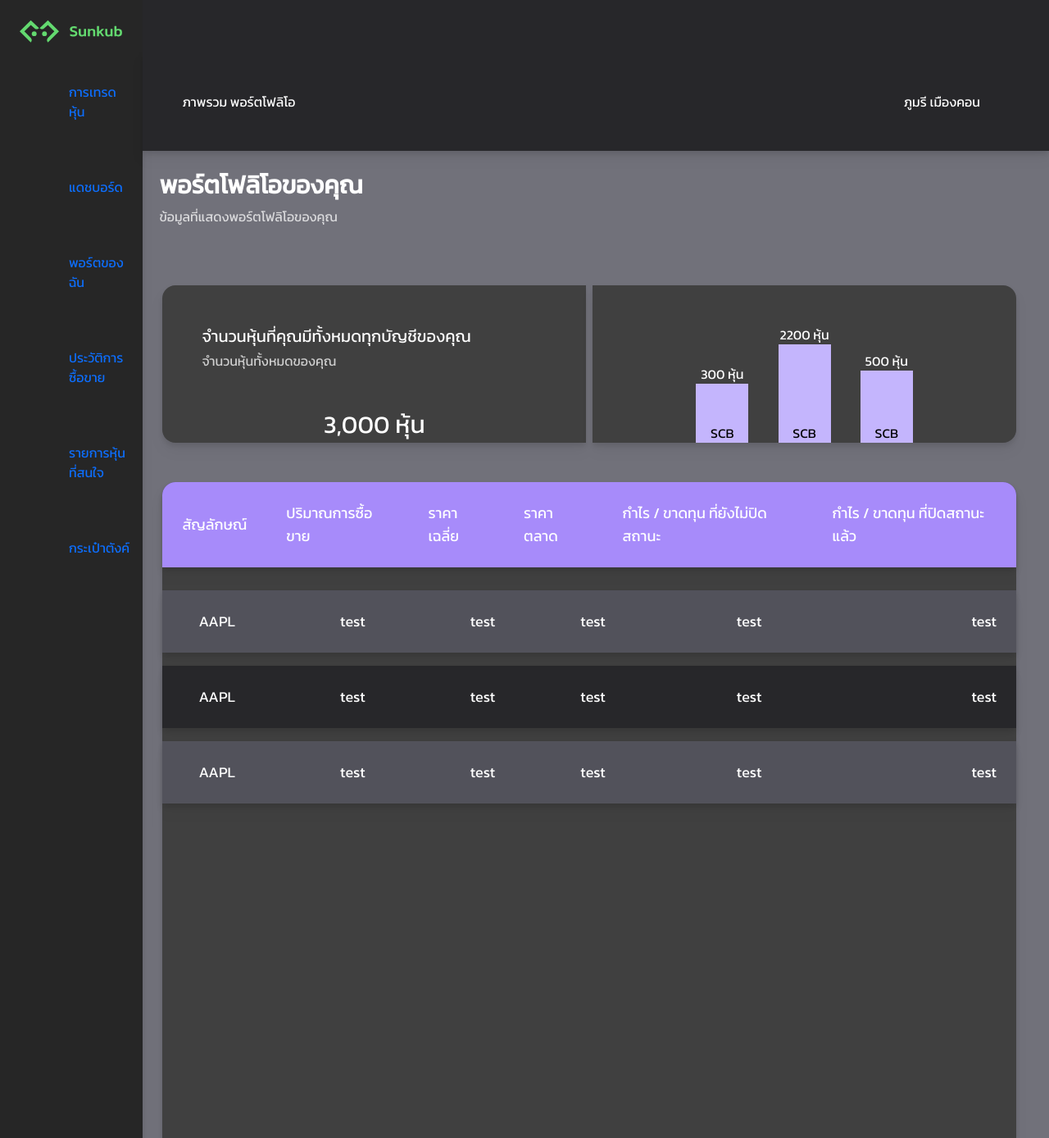
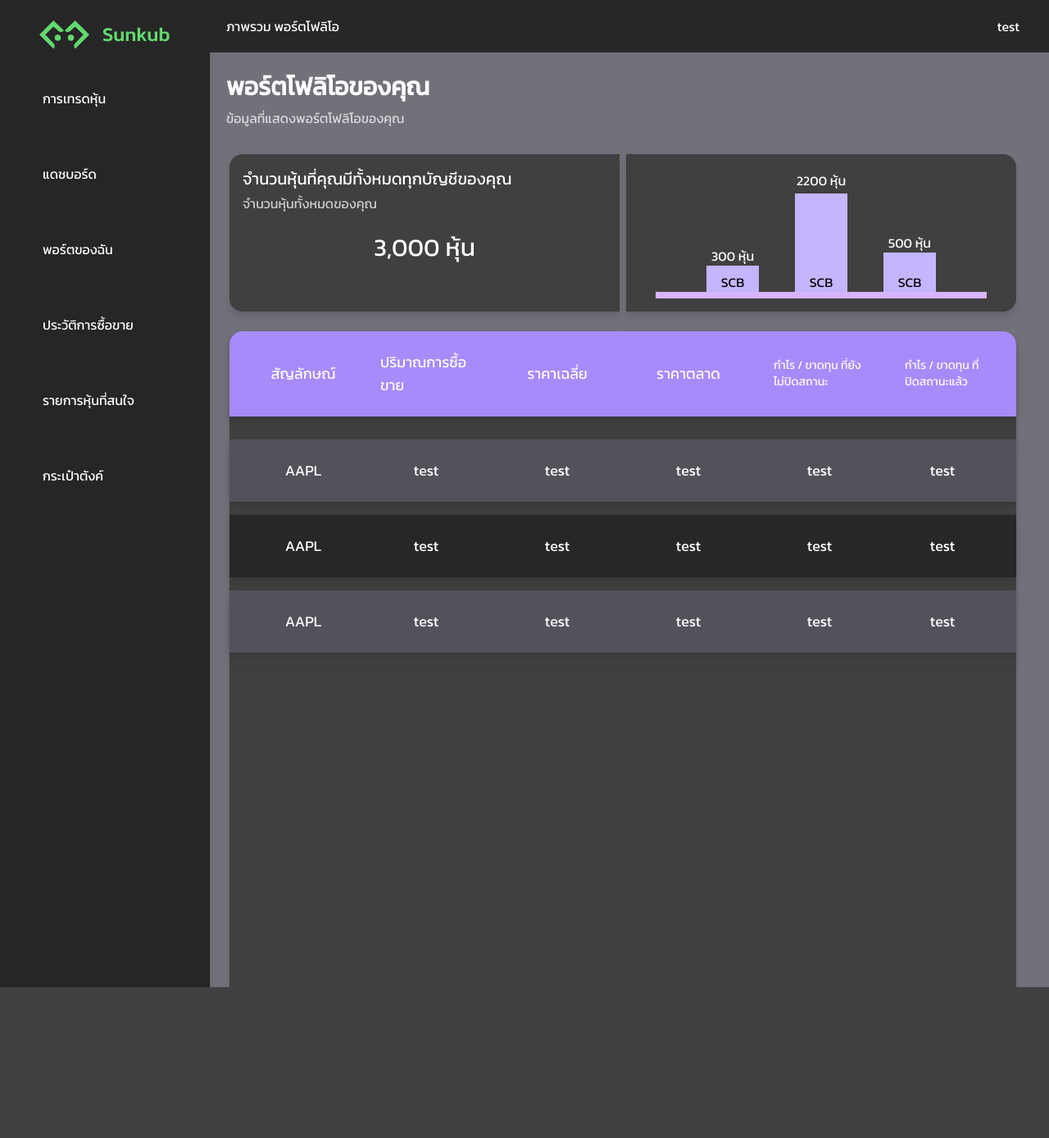
Before and after one commit to RattipongMark/sunkub, a Laravel app: template sunkub-back/resources/views/real_pages/user_portfolio.blade.php in a window 1280 px wide. Shown: the whole page at 82% size. After the commit the page ends 1204 px from the top, so only its background shows below. Run offline with Laravel 10, Linux system fonts and the light colour scheme; the template is opened without the code that fills it, so the values that code supplies are empty; style sheets or scripts are compiled from the project's sources; some libraries are stand-ins or nearby versions.

Commit message:
edit grid in user_history and portfolio

```diff
--- a/sunkub-back/resources/views/real_components/sidebar.blade.php
+++ b/sunkub-back/resources/views/real_components/sidebar.blade.php
@@ -62,7 +62,7 @@
                     <div class="navbar bg-zinc-800 text-white pl-5 pr-5 ">
                         <div>@yield('contentnav')</div>
                         <div class="dropdown dropdown-end pr-4 ">
-                            <div tabindex="0" role="button">{{ $user->fname }}</div>
+                            <div tabindex="0" role="button">test</div>
                             <ul tabindex="0"
                                 class="dropdown-content z-[1] menu p-2 shadow bg-violet-950 rounded-box w-36 mt-4">
                                 <li><a class="purple200" href="/loginport">สลับบัญชี</a></li>
--- a/sunkub-back/resources/views/real_pages/buy.blade.php
+++ b/sunkub-back/resources/views/real_pages/buy.blade.php
@@ -54,11 +54,8 @@
                     <div class="flex justify-end mt-14">
                         <a href="" class="bg-violet-300 mb-3 rounded-xl hover:bg-violet-400"><p class="text-neutral-800 text-xl mx-4 my-2">ยืนยัน</p></a>
                     </div>
-
-
                 </div>
             </div>
         </div>
-
     </div>
 @endsection
--- a/sunkub-back/resources/views/real_pages/user_portfolio.blade.php
+++ b/sunkub-back/resources/views/real_pages/user_portfolio.blade.php
@@ -1,17 +1,19 @@
 @extends('real_components/sidebar')
+
+@section('css')
+    <link rel="stylesheet" href="/css/user.css">
+    @vite('resources/css/app.css')
+@endsection
 
 @section('title')
     portfolio
 @endsection
 
+@section('contentnav')
+    ภาพรวม พอร์ตโฟลิโอ
+@endsection
+
 @section('content')
-<div class="navbar bg-zinc-800 text-white flex justify-between drop-shadow-lg p-5 pl-5 pr-5">
-    <div>ภาพรวม พอร์ตโฟลิโอ</div>
-    <div class="flex items-center">
-        <div class="mr-4">ภูมรี เมืองคอน</div>
-        <img src="https://via.placeholder.com/30x30" alt="" class="mr-5"></img>
-    </div>
-</div>
 <div class="flex flex-row justfify-between">
     <div class="flex-1 mb-4">
         <div class="text-white text-3xl font-bold pt-6 pl-5">
@@ -23,7 +25,7 @@
     </div>
 </div>
 <div class="flex flex-row justify-between">
-    <div class="flex-1 h-48 bg-neutral-700 rounded-l-2xl drop-shadow-lg mt-5 ml-6 mr-2 p-5">
+    <div class="flex-1 h-48 bg-neutral-700 rounded-l-2xl drop-shadow-lg mt-2 ml-6 mr-2 p-3">
         <div class="flex flex-col">
             <div class="text-white text-xl">
                 จำนวนหุ้นที่คุณมีทั้งหมดทุกบัญชีของคุณ
@@ -31,17 +33,17 @@
             <div class="text-white opacity-75 mt-1">
                 จำนวนหุ้นทั้งหมดของคุณ
             </div>
-            <div class="flex text-white text-3xl items-center justify-center mt-5">
+            <div class="flex text-white text-3xl items-center justify-center mt-4">
                 3,000 หุ้น
             </div>
         </div>
     </div>
-    <div class="flex-1 h-48 bg-neutral-700 rounded-r-2xl drop-shadow-lg mt-5 mr-10 p-5">
+    <div class="flex-1 h-48 bg-neutral-700 rounded-r-2xl drop-shadow-lg mt-2 mr-10 p-3">
         <div class="flex flex-col h-full">
             <div class="grid grid-cols-3 flex-grow">
                 <div class="flex flex-col items-center ml-20">
                     <div class="flex mt-auto text-white">300 หุ้น</div>
-                    <div class="flex mt-0 text-black bg-violet-300 w-16 h-12"></div>
+                    <div class="flex mt-0 text-black bg-violet-300 w-16 h-2"></div>
                     <div class="flex items-center justify-center mt-0 text-black bg-violet-300 w-16">SCB</div>
                 </div>
                 <div class="flex flex-col items-center">
@@ -51,7 +53,7 @@
                 </div>
                 <div class="flex flex-col items-center mr-20">
                     <div class="flex mt-auto text-white">500 หุ้น</div>
-                    <div class="flex mt-0 text-black bg-violet-300 w-16 h-16"></div>
+                    <div class="flex mt-0 text-black bg-violet-300 w-16 h-6"></div>
                     <div class="flex items-center justify-center mt-0 text-black bg-violet-300 w-16">SCB</div>
                 </div>
             </div>
@@ -59,40 +61,54 @@
         </div>
     </div>
 </div>
-<div class="flex h-screen bg-neutral-700 rounded-t-2xl drop-shadow-lg p-0 mt-5 ml-6 mr-10">
-    <div class="flex-1 flex-row">
-        <div class="flex bg-violet-400 rounded-t-2xl items-center justify-between drop-shadow-lg">
-            <div class="text-white text-lg p-6">สัญลักษณ์</div>
-            <div class="text-white text-lg p-6">ปริมาณการซื้อขาย</div>
-            <div class="text-white text-lg p-6">ราคาเฉลี่ย</div>
-            <div class="text-white text-lg p-6">ราคาตลาด</div>
-            <div class="text-white text-lg p-6">กำไร / ขาดทุน ที่ยังไม่ปิดสถานะ</div>
-            <div class="text-white text-lg p-6">กำไร / ขาดทุน ที่ปิดสถานะแล้ว</div>
-        </div>
-        <div class="flex bg-zinc-600 items-center drop-shadow-lg mt-7">
-            <div class="text-white text-lg p-6 ml-5">AAPL</div>
-            <div class="text-white text-lg p-6 ml-20">test</div>
-            <div class="text-white text-lg p-6 ml-20">test</div>
-            <div class="text-white text-lg p-6 ml-14">test</div>
-            <div class="text-white text-lg p-6 ml-28">test</div>
-            <div class="text-white text-lg p-6 ml-52">test</div>
-        </div>
-        <div class="flex bg-zinc-800 items-center drop-shadow-lg mt-3">
-            <div class="text-white text-lg p-6 ml-5">AAPL</div>
-            <div class="text-white text-lg p-6 ml-20">test</div>
-            <div class="text-white text-lg p-6 ml-20">test</div>
-            <div class="text-white text-lg p-6 ml-14">test</div>
-            <div class="text-white text-lg p-6 ml-28">test</div>
-            <div class="text-white text-lg p-6 ml-52">test</div>
-        </div>
-        <div class="flex bg-zinc-600 items-center drop-shadow-lg mt-3 mb-10">
-            <div class="text-white text-lg p-6 ml-5">AAPL</div>
-            <div class="text-white text-lg p-6 ml-20">test</div>
-            <div class="text-white text-lg p-6 ml-20">test</div>
-            <div class="text-white text-lg p-6 ml-14">test</div>
-            <div class="text-white text-lg p-6 ml-28">test</div>
-            <div class="text-white text-lg p-6 ml-52">test</div>
+<div class="flex-1 h-screen bg-neutral-700 rounded-t-2xl drop-shadow-lg p-0 mt-4 ml-6 mr-10">
+    <div class="flex-1 w-full bg-violet-400 rounded-t-2xl drop-shadow-lg mt-2 mr-10">
+        <div class="flex flex-col h-full">
+            <div class="grid grid-cols-6">
+                <div class="text-white flex items-center justify-center text-lg p-6 ml-5">สัญลักษณ์</div>
+                <div class="text-white flex items-center justify-center text-lg p-6">ปริมาณการซื้อขาย</div>
+                <div class="text-white flex items-center justify-center text-lg p-6">ราคาเฉลี่ย</div>
+                <div class="text-white flex items-center justify-center text-lg p-6">ราคาตลาด</div>
+                <div class="text-white flex items-center justify-center text-sm p-6">กำไร / ขาดทุน ที่ยังไม่ปิดสถานะ</div>
+                <div class="text-white flex items-center justify-center text-sm p-6 mr-5">กำไร / ขาดทุน ที่ปิดสถานะแล้ว</div>
+            </div>
         </div>
     </div>
+        <div class="flex-1 w-full bg-zinc-600 items-center drop-shadow-lg mt-7">
+            <div class="flex flex-col h-full">
+                <div class="grid grid-cols-6">
+                    <div class="text-white flex items-center justify-center text-lg p-6 ml-5">AAPL</div>
+                    <div class="text-white flex items-center justify-center text-lg p-6">test</div>
+                    <div class="text-white flex items-center justify-center text-lg p-6">test</div>
+                    <div class="text-white flex items-center justify-center text-lg p-6">test</div>
+                    <div class="text-white flex items-center justify-center text-lg p-6">test</div>
+                    <div class="text-white flex items-center justify-center text-lg p-6 mr-5">test</div>
+                </div>
+            </div>
+        </div>
+        <div class="flex-1 w-full bg-zinc-800 items-center drop-shadow-lg mt-3">
+            <div class="flex flex-col h-full">
+                <div class="grid grid-cols-6">
+                    <div class="text-white flex items-center justify-center text-lg p-6 ml-5">AAPL</div>
+                    <div class="text-white flex items-center justify-center text-lg p-6">test</div>
+                    <div class="text-white flex items-center justify-center text-lg p-6">test</div>
+                    <div class="text-white flex items-center justify-center text-lg p-6">test</div>
+                    <div class="text-white flex items-center justify-center text-lg p-6">test</div>
+                    <div class="text-white flex items-center justify-center text-lg p-6 mr-5">test</div>
+                </div>
+            </div>
+        </div>
+        <div class="flex-1 w-full bg-zinc-600 items-center drop-shadow-lg mt-3">
+            <div class="flex flex-col h-full">
+                <div class="grid grid-cols-6">
+                    <div class="text-white flex items-center justify-center text-lg p-6 ml-5">AAPL</div>
+                    <div class="text-white flex items-center justify-center text-lg p-6">test</div>
+                    <div class="text-white flex items-center justify-center text-lg p-6">test</div>
+                    <div class="text-white flex items-center justify-center text-lg p-6">test</div>
+                    <div class="text-white flex items-center justify-center text-lg p-6">test</div>
+                    <div class="text-white flex items-center justify-center text-lg p-6 mr-5">test</div>
+                </div>
+            </div>
+        </div>
 </div>
 @endsection
```
Also changed, not shown: sunkub-back/resources/views/real_pages/user_dashboard.blade.php (+9 -9 lines), sunkub-back/resources/views/real_pages/user_history.blade.php (+45 -3 lines).
